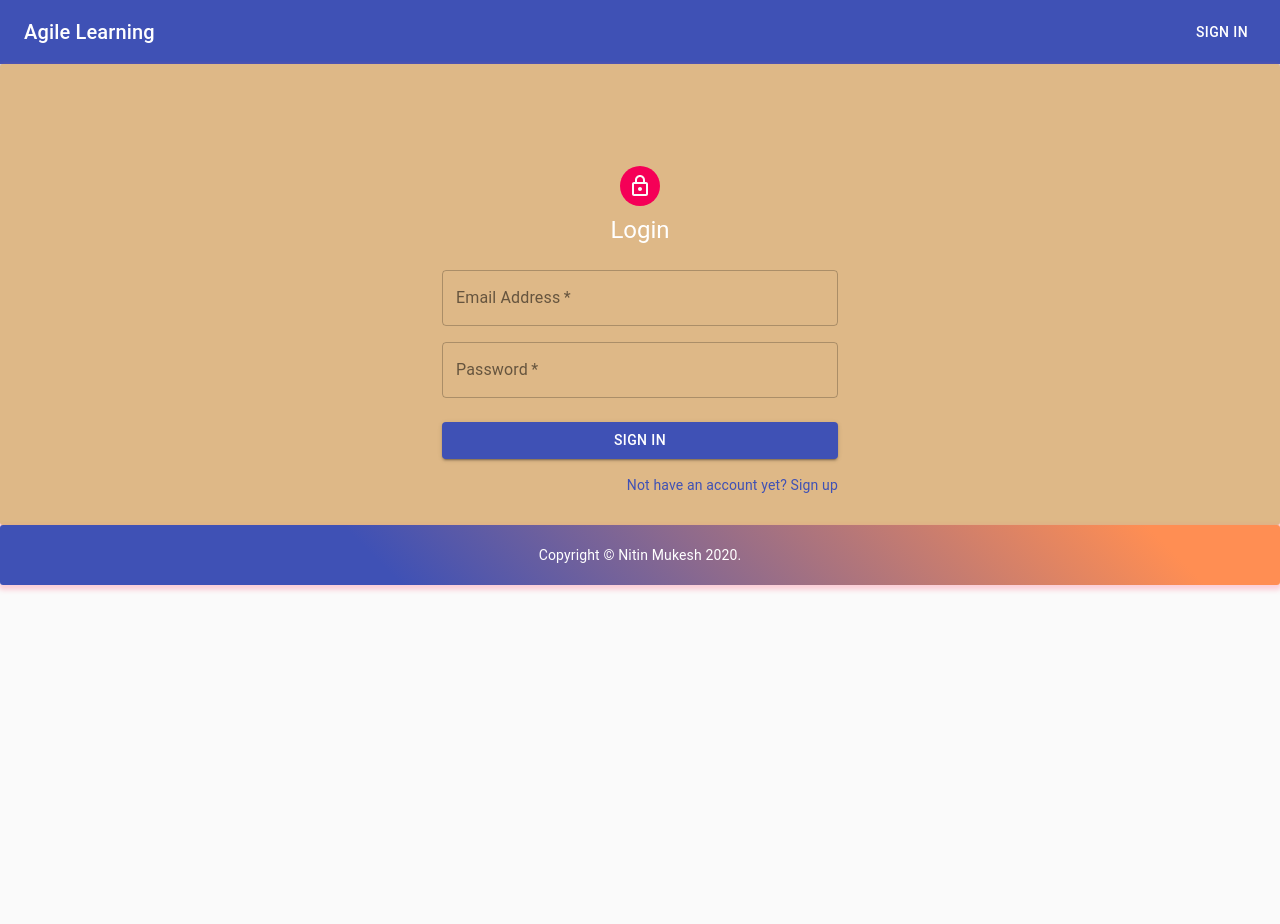
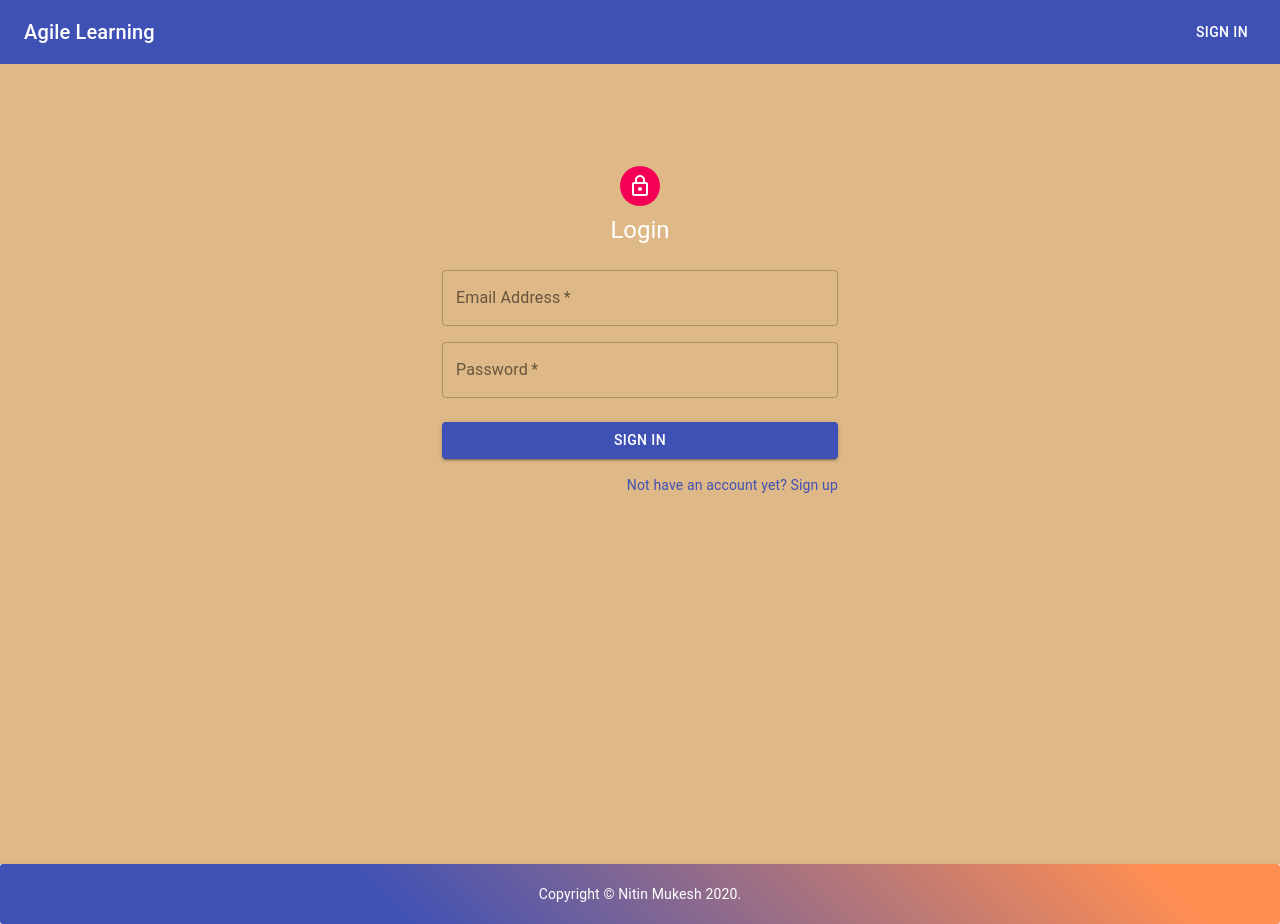
Before and after one commit to nitinmuk/agile-learning, a React (Create React App) app in the folder client/: page /login in a window 1280 px wide. Before the commit the page ends 800 px from the top, so only its background shows below. Built offline with nearby package versions, Linux system fonts and the light colour scheme.

Commit message:
Removed redundant styling and replaced container by grid to make sure it covers whole screen of all dimenstions

```diff
--- a/client/src/components/Footer/index.js
+++ b/client/src/components/Footer/index.js
@@ -18,7 +18,7 @@ const useStyles = makeStyles({
 const Footer = () => {
   const classes = useStyles();
   return (
-    <Container className={classes.root}>
+    <Container maxWidth={false} className={classes.root}>
       <Typography variant="body2" align="center">
         {'Copyright © '}
         <Link color="inherit" href="https://github.com/nitinmuk" target="_blank" rel="noopener noreferrer">
--- a/client/src/components/Login/index.js
+++ b/client/src/components/Login/index.js
@@ -32,11 +32,9 @@ const useStyles = makeStyles((theme) => ({
     },
     root: {
         background: "#deb887", //burlywood color
-        border: 0,
-        borderRadius: 3,
-        boxShadow: "0 3px 5px 2px rgba(255, 105, 135, .3)",
         color: "white",
         padding: "30px",
+        height: "100vh"
     },
 }));
 
@@ -57,7 +55,7 @@ const Login = (props) => {
                 )
             default:
                 return (
-                    <Container className={classes.root}>
+                    <Grid className={classes.root}>
                         <Container component="main" maxWidth="xs">
                             <div className={classes.paper}>
                                 <Avatar className={classes.avatar}>
@@ -115,7 +113,7 @@ const Login = (props) => {
                                 </form>
                             </div>
                         </Container>
-                    </Container>
+                    </Grid>
                 );
 
         }
```
